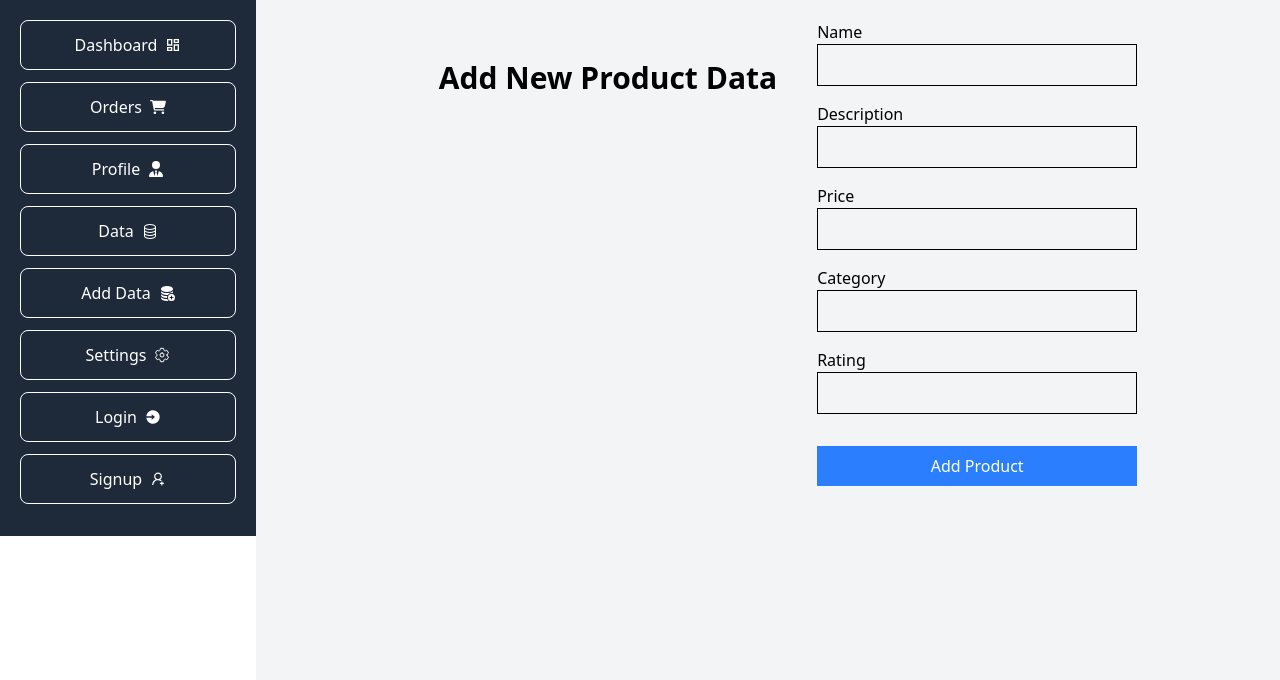
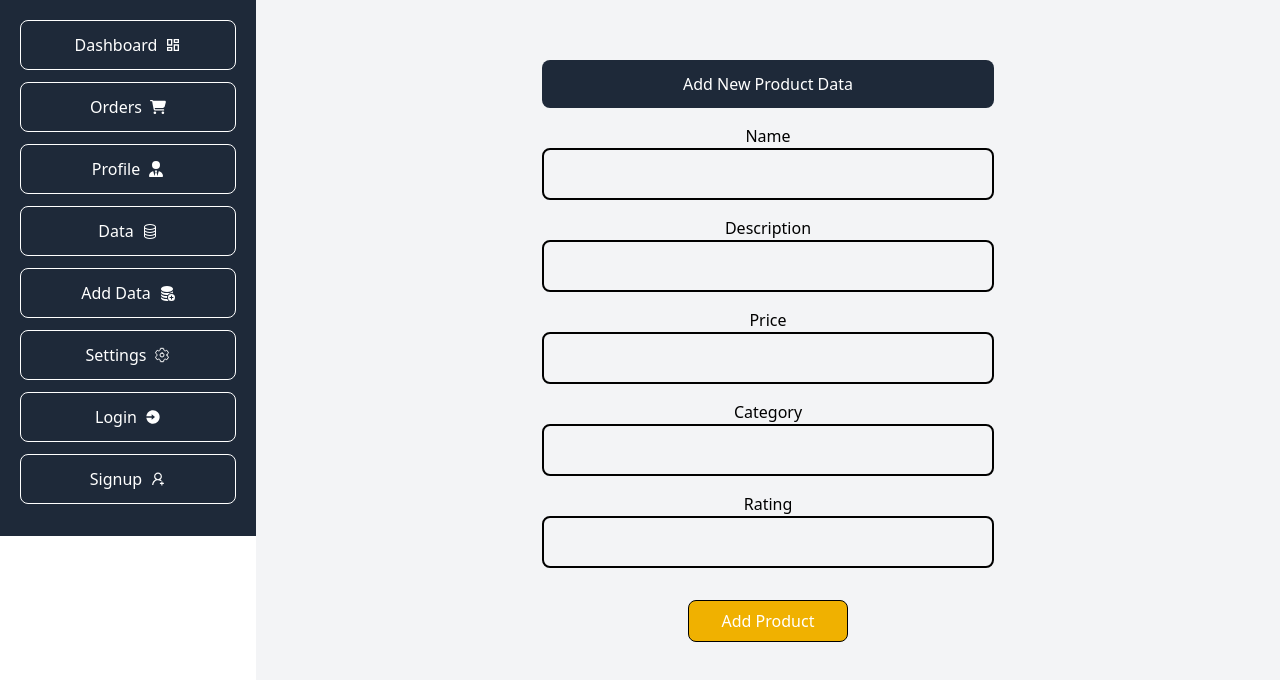
Before and after one commit to Hammad-000/admin-dashboard, a React (Vite) app: page /adddata in a window 1280 px wide. Shown: the top 680 px of the page. Built offline with nearby package versions, Linux system fonts and the light colour scheme.

Commit message:
add data ui fix

```diff
--- a/src/pages/AddData.jsx
+++ b/src/pages/AddData.jsx
@@ -7,12 +7,12 @@ const AddData = () => {
     const [category, setCategory] = useState('');
     const [rating, setRating] = useState('');
     const [error, setError] = useState('');
-    const [success, setSuccess] = useState(''); // State to track success message
+    const [success, setSuccess] = useState('');
 
     const handleSubmit = (e) => {
         e.preventDefault();
 
-        // Data validation
+
         if (!name || !description || !price || !category || !rating) {
             setError('All fields are required!');
             setSuccess('');
@@ -50,7 +50,6 @@ const AddData = () => {
         .then((res) => res.json())
         .then((data) => {
             console.log('New product added:', data);
-            // Clear the form
             setName('');
             setDescription('');
             setPrice('');
@@ -67,9 +66,10 @@ const AddData = () => {
     };
 
     return (
-        <div className="flex justify-center">
-            <h1 className="text-3xl font-semibold text-center m-10">Add New Product Data</h1>
-            <form onSubmit={handleSubmit} className="space-y-4 w-80">
+        <div className="justify-center flex p-10">
+            <div className="flex text-center  flex-col gap-4 w-3/6">
+            <h2 className="text-white p-3 rounded-lg bg-gray-800">Add New Product Data</h2>
+            <form onSubmit={handleSubmit} className="space-y-4 ">
                 {error && <p className="text-red-500 text-center">{error}</p>}
                 {success && <p className="text-green-500 text-center">{success}</p>}
 
@@ -77,7 +77,7 @@ const AddData = () => {
                     <label>Name</label>
                     <input
                         type="text"
-                        className="border p-2 w-full"
+                        className="p-3  border-2 w-full rounded-lg"
                         value={name}
                         onChange={(e) => setName(e.target.value)}
                     />
@@ -87,7 +87,7 @@ const AddData = () => {
                     <label>Description</label>
                     <input
                         type="text"
-                        className="border p-2 w-full"
+                        className="p-3  border-2 w-full rounded-lg"
                         value={description}
                         onChange={(e) => setDescription(e.target.value)}
                     />
@@ -99,17 +99,16 @@ const AddData = () => {
                         type="number"
                         min="0.01"
                         step="0.01"
-                        className="border p-2 w-full"
+                        className="p-3  border-2 w-full rounded-lg"
                         value={price}
                         onChange={(e) => setPrice(e.target.value)}
                     />
                 </div>
-
                 <div>
                     <label>Category</label>
                     <input
                         type="text"
-                        className="border p-2 w-full"
+                        className="p-3  border-2 w-full rounded-lg"
                         value={category}
                         onChange={(e) => setCategory(e.target.value)}
                     />
@@ -121,14 +120,16 @@ const AddData = () => {
                         type="number"
                         min="1"
                         max="5"
-                        className="border p-2 w-full"
+                        className="p-3  border-2 w-full rounded-lg"
                         value={rating}
                         onChange={(e) => setRating(e.target.value)}
                     />
                 </div>
 
-                <button type="submit" className="bg-blue-500 text-white p-2 w-full mt-4">Add Product</button>
+                <button type="submit" className="bg-yellow-500  border border-black rounded-lg text-white p-2 w-40  mt-4">Add Product</button>
             </form>
+
+                        </div>
         </div>
     );
 };
```
